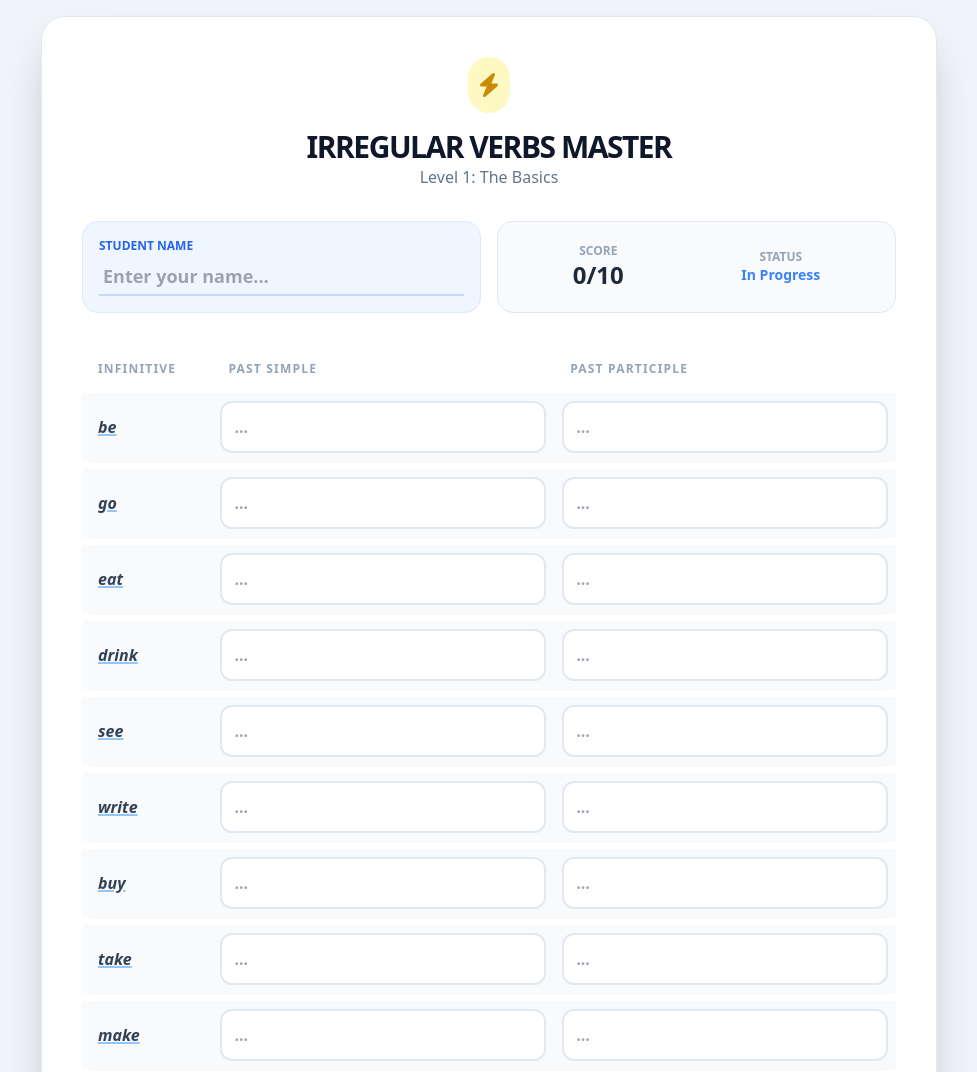
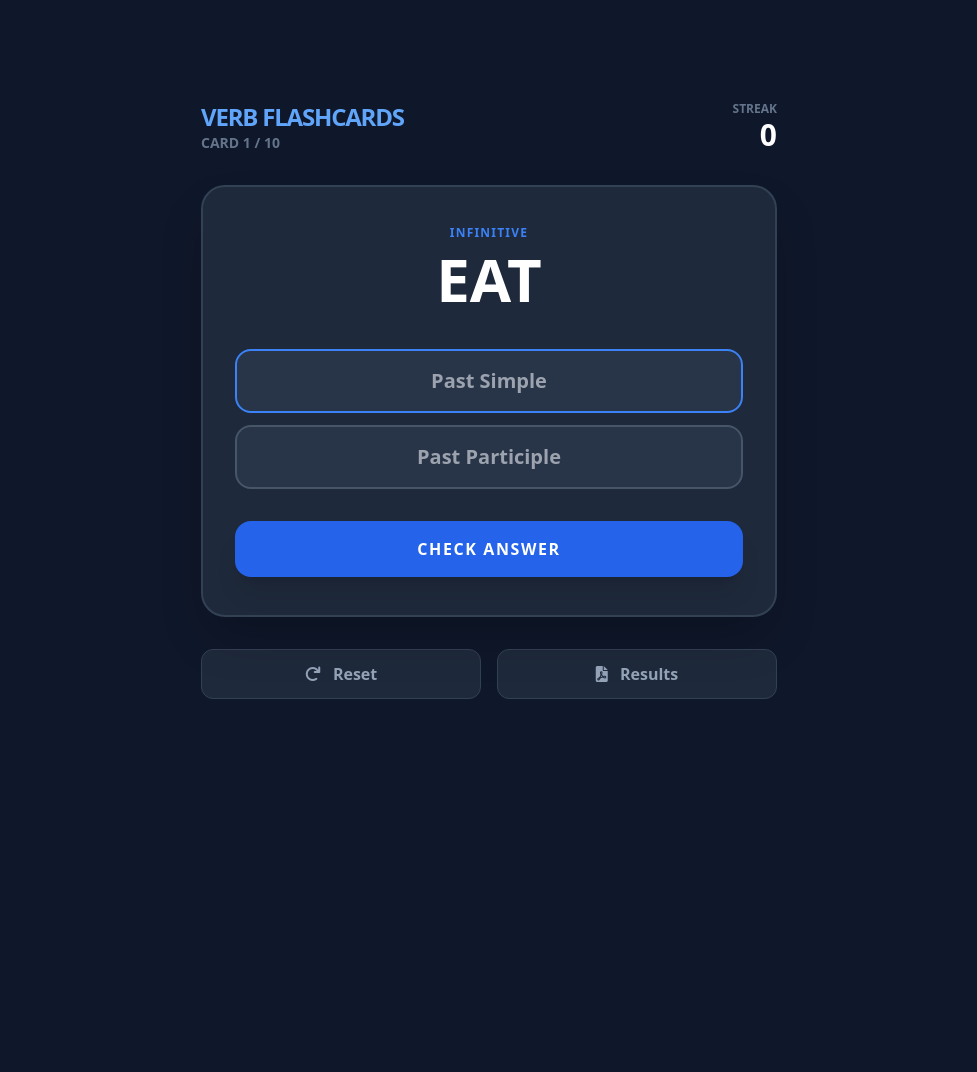
Before and after one commit to Danjo124/-teaching-materials, a plain HTML site: page quiz-irregular-verbs.html in a window 1280 px wide. Shown: the top 1072 px of the page, without its empty margins (151-1128 px from the left). After the commit the page ends 800 px from the top, so only its background shows below. Drawn offline with nearby package versions, Linux system fonts and the light colour scheme.

Commit message:
Update Irregular Verbs Trainer to Flashcard Mode (Random & Logic)

```diff
--- a/quiz-irregular-verbs.html
+++ b/quiz-irregular-verbs.html
@@ -3,185 +3,238 @@
 <head>
     <meta charset="UTF-8">
     <meta name="viewport" content="width=device-width, initial-scale=1.0">
-    <title>Irregular Verbs Master - Level 1</title>
+    <title>Irregular Verbs Flashcard Trainer</title>
     <script src="https://cdn.tailwindcss.com"></script>
     <script src="https://cdnjs.cloudflare.com/ajax/libs/jspdf/2.5.1/jspdf.umd.min.js"></script>
     <link rel="stylesheet" href="https://cdnjs.cloudflare.com/ajax/libs/font-awesome/6.0.0/css/all.min.css">
     <style>
-        .correct { border-color: #10b981; background-color: #ecfdf5; color: #065f46; }
-        .incorrect { border-color: #ef4444; background-color: #fef2f2; color: #991b1b; }
-        .perfect-score { animation: celebrate 0.5s ease-out infinite alternate; }
-        @keyframes celebrate {
-            from { transform: scale(1); }
-            to { transform: scale(1.05); }
+        .card-inner { transition: transform 0.6s; transform-style: preserve-3d; }
+        .flipped { transform: rotateY(180deg); }
+        .correct-bg { background-color: #10b981; }
+        .incorrect-bg { background-color: #ef4444; }
+        @keyframes pulse-green {
+            0% { box-shadow: 0 0 0 0 rgba(16, 185, 129, 0.7); }
+            70% { box-shadow: 0 0 0 15px rgba(16, 185, 129, 0); }
+            100% { box-shadow: 0 0 0 0 rgba(16, 185, 129, 0); }
         }
+        .animate-pulse-green { animation: pulse-green 1s infinite; }
     </style>
 </head>
-<body class="bg-slate-100 min-h-screen p-4 font-sans text-slate-800">
-    <div class="max-w-4xl mx-auto bg-white rounded-3xl shadow-2xl p-6 md:p-10 border border-slate-200">
-        <header class="text-center mb-8">
-            <div class="inline-block p-3 bg-yellow-100 rounded-full mb-4">
-                <i class="fas fa-bolt text-yellow-600 text-2xl"></i>
+<body class="bg-slate-900 min-h-screen p-4 flex items-center justify-center font-sans text-slate-100">
+    <div class="max-w-xl w-full">
+        <!-- Header & Stats -->
+        <div class="flex justify-between items-end mb-8">
+            <div>
+                <h1 class="text-2xl font-black uppercase tracking-tighter text-blue-400">Verb Flashcards</h1>
+                <p id="progress-text" class="text-slate-500 font-bold text-sm">CARD 1 / 10</p>
             </div>
-            <h1 class="text-3xl font-black text-slate-900 uppercase tracking-tighter">Irregular Verbs Master</h1>
-            <p class="text-slate-500 font-medium">Level 1: The Basics</p>
-        </header>
-
-        <div class="grid grid-cols-1 md:grid-cols-2 gap-4 mb-8">
-            <div class="p-4 bg-blue-50 rounded-2xl border border-blue-100">
-                <label class="block text-xs font-bold text-blue-600 uppercase mb-1">Student Name</label>
-                <input type="text" id="student-name" class="w-full bg-transparent p-1 text-lg font-bold outline-none border-b-2 border-blue-200 focus:border-blue-500" placeholder="Enter your name...">
-            </div>
-            <div id="stats" class="p-4 bg-slate-50 rounded-2xl border border-slate-200 flex items-center justify-around">
-                <div class="text-center">
-                    <p class="text-xs font-bold text-slate-400 uppercase">Score</p>
-                    <p id="current-score" class="text-2xl font-black text-slate-800">0/10</p>
-                </div>
-                <div class="text-center">
-                    <p class="text-xs font-bold text-slate-400 uppercase">Status</p>
-                    <p id="status-text" class="text-sm font-bold text-blue-500">In Progress</p>
-                </div>
+            <div class="text-right">
+                <p class="text-xs font-black text-slate-500 uppercase">Streak</p>
+                <p id="streak" class="text-3xl font-black text-white">0</p>
             </div>
         </div>
 
-        <div class="overflow-x-auto">
-            <table class="w-full text-left border-separate border-spacing-y-2">
-                <thead>
-                    <tr class="text-slate-400 text-xs font-black uppercase tracking-widest">
-                        <th class="px-4 py-2">Infinitive</th>
-                        <th class="px-4 py-2">Past Simple</th>
-                        <th class="px-4 py-2">Past Participle</th>
-                    </tr>
-                </thead>
-                <tbody id="verb-table">
-                    <!-- Rows generated by JS -->
-                </tbody>
-            </table>
+        <!-- Flashcard Container -->
+        <div id="card" class="relative w-full aspect-[4/3] perspective-1000 mb-8 cursor-pointer group">
+            <div id="card-inner" class="card-inner relative w-full h-full shadow-2xl rounded-3xl bg-slate-800 border-2 border-slate-700 p-8 flex flex-col items-center justify-center text-center">
+
+                <div id="verb-display" class="mb-4">
+                    <p class="text-xs font-black text-blue-500 uppercase tracking-widest mb-2">Infinitive</p>
+                    <h2 id="current-verb" class="text-5xl md:text-6xl font-black text-white">BE</h2>
+                </div>
+
+                <div class="w-full space-y-3 mt-6">
+                    <input type="text" id="input-ps" class="w-full bg-slate-700/50 border-2 border-slate-600 rounded-2xl p-4 text-center text-xl font-bold outline-none focus:border-blue-500 transition-all" placeholder="Past Simple" autocomplete="off">
+                    <input type="text" id="input-pp" class="w-full bg-slate-700/50 border-2 border-slate-600 rounded-2xl p-4 text-center text-xl font-bold outline-none focus:border-blue-500 transition-all" placeholder="Past Participle" autocomplete="off">
+                </div>
+
+                <button id="check-btn" onclick="checkAnswer()" class="mt-8 w-full py-4 bg-blue-600 text-white font-black rounded-2xl hover:bg-blue-500 shadow-xl transition-all uppercase tracking-widest">
+                    Check Answer
+                </button>
+            </div>
         </div>
 
-        <div class="mt-10 space-y-4">
-            <button onclick="checkAll()" class="w-full py-5 bg-blue-600 text-white font-black rounded-2xl hover:bg-blue-700 transition shadow-lg text-xl uppercase tracking-widest flex items-center justify-center gap-3">
-                <i class="fas fa-graduation-cap"></i> Finish & Grade
+        <!-- Feedback & Controls -->
+        <div id="feedback" class="hidden text-center p-6 rounded-2xl mb-8">
+            <h3 id="feedback-title" class="text-2xl font-black mb-1">CORRECT!</h3>
+            <p id="feedback-detail" class="text-slate-200 font-medium"></p>
+            <button onclick="nextVerb()" class="mt-4 px-8 py-3 bg-white text-slate-900 font-black rounded-xl uppercase tracking-wider">Next Card <i class="fas fa-arrow-right ml-2"></i></button>
+        </div>
+
+        <div class="flex gap-4">
+            <button onclick="location.reload()" class="flex-1 py-3 bg-slate-800 border border-slate-700 rounded-xl text-slate-400 font-bold hover:bg-slate-700 transition">
+                <i class="fas fa-redo mr-2"></i> Reset
             </button>
-
-            <div id="export-area" class="hidden grid grid-cols-2 gap-3">
-                <button onclick="exportResult()" class="py-4 bg-slate-900 text-white font-bold rounded-2xl hover:bg-black transition flex items-center justify-center gap-2">
-                    <i class="fas fa-file-pdf"></i> Get Certificate
-                </button>
-                <button onclick="location.reload()" class="py-4 bg-slate-200 text-slate-700 font-bold rounded-2xl hover:bg-slate-300 transition">
-                    <i class="fas fa-redo"></i> Try Again
-                </button>
-            </div>
+            <button onclick="exportHistory()" class="flex-1 py-3 bg-slate-800 border border-slate-700 rounded-xl text-slate-400 font-bold hover:bg-slate-700 transition">
+                <i class="fas fa-file-pdf mr-2"></i> Results
+            </button>
         </div>
     </div>
 
     <script>
-        const verbs = [
+        const verbPool = [
             {inf: "be", ps: "was/were", pp: "been"},
+            {inf: "become", ps: "became", pp: "become"},
+            {inf: "begin", ps: "began", pp: "begun"},
+            {inf: "break", ps: "broke", pp: "broken"},
+            {inf: "bring", ps: "brought", pp: "brought"},
+            {inf: "build", ps: "built", pp: "built"},
+            {inf: "buy", ps: "bought", pp: "bought"},
+            {inf: "catch", ps: "caught", pp: "caught"},
+            {inf: "choose", ps: "chose", pp: "chosen"},
+            {inf: "come", ps: "came", pp: "come"},
+            {inf: "do", ps: "did", pp: "done"},
+            {inf: "drink", ps: "drank", pp: "drunk"},
+            {inf: "drive", ps: "drove", pp: "driven"},
+            {inf: "eat", ps: "ate", pp: "eaten"},
+            {inf: "fall", ps: "fell", pp: "fallen"},
+            {inf: "feel", ps: "felt", pp: "felt"},
+            {inf: "find", ps: "found", pp: "found"},
+            {inf: "fly", ps: "flew", pp: "flown"},
+            {inf: "forget", ps: "forgot", pp: "forgotten"},
+            {inf: "get", ps: "got", pp: "got"},
+            {inf: "give", ps: "gave", pp: "given"},
             {inf: "go", ps: "went", pp: "gone"},
-            {inf: "eat", ps: "ate", pp: "eaten"},
-            {inf: "drink", ps: "drank", pp: "drunk"},
+            {inf: "grow", ps: "grew", pp: "grown"},
+            {inf: "have", ps: "had", pp: "had"},
+            {inf: "hear", ps: "heard", pp: "heard"},
+            {inf: "keep", ps: "kept", pp: "kept"},
+            {inf: "know", ps: "knew", pp: "known"},
+            {inf: "leave", ps: "left", pp: "left"},
+            {inf: "lose", ps: "lost", pp: "lost"},
+            {inf: "make", ps: "made", pp: "made"},
+            {inf: "meet", ps: "met", pp: "met"},
+            {inf: "pay", ps: "paid", pp: "paid"},
+            {inf: "read", ps: "read", pp: "read"},
+            {inf: "ride", ps: "rode", pp: "ridden"},
+            {inf: "run", ps: "ran", pp: "run"},
+            {inf: "say", ps: "said", pp: "said"},
             {inf: "see", ps: "saw", pp: "seen"},
-            {inf: "write", ps: "wrote", pp: "written"},
-            {inf: "buy", ps: "bought", pp: "bought"},
+            {inf: "sell", ps: "sold", pp: "sold"},
+            {inf: "send", ps: "sent", pp: "sent"},
+            {inf: "sing", ps: "sang", pp: "sung"},
+            {inf: "sit", ps: "sat", pp: "sat"},
+            {inf: "sleep", ps: "slept", pp: "slept"},
+            {inf: "speak", ps: "spoke", pp: "spoken"},
+            {inf: "spend", ps: "spent", pp: "spent"},
+            {inf: "swim", ps: "swam", pp: "swum"},
             {inf: "take", ps: "took", pp: "taken"},
-            {inf: "make", ps: "made", pp: "made"},
-            {inf: "read", ps: "read", pp: "read"}
+            {inf: "teach", ps: "taught", pp: "taught"},
+            {inf: "tell", ps: "told", pp: "told"},
+            {inf: "think", ps: "thought", pp: "thought"},
+            {inf: "understand", ps: "understood", pp: "understood"},
+            {inf: "wear", ps: "wore", pp: "worn"},
+            {inf: "win", ps: "won", pp: "won"},
+            {inf: "write", ps: "wrote", pp: "written"}
         ];
 
-        const table = document.getElementById('verb-table');
-        verbs.forEach((v, i) => {
-            table.innerHTML += `
-                <tr class="bg-slate-50 rounded-xl overflow-hidden shadow-sm">
-                    <td class="px-4 py-4 font-black text-slate-700 italic underline decoration-blue-300 decoration-2">${v.inf}</td>
-                    <td class="px-2 py-2">
-                        <input type="text" id="ps${i}" class="verb-input w-full p-3 bg-white border-2 border-slate-200 rounded-xl outline-none focus:border-blue-500 font-bold transition-all" placeholder="...">
-                    </td>
-                    <td class="px-2 py-2">
-                        <input type="text" id="pp${i}" class="verb-input w-full p-3 bg-white border-2 border-slate-200 rounded-xl outline-none focus:border-blue-500 font-bold transition-all" placeholder="...">
-                    </td>
-                </tr>
-            `;
+        let sessionVerbs = [];
+        let currentIndex = 0;
+        let streakCount = 0;
+        let history = [];
+
+        function initSession() {
+            sessionVerbs = [...verbPool].sort(() => 0.5 - Math.random()).slice(0, 10);
+            showVerb();
+        }
+
+        function showVerb() {
+            const v = sessionVerbs[currentIndex];
+            document.getElementById('current-verb').innerText = v.inf.toUpperCase();
+            document.getElementById('progress-text').innerText = `CARD ${currentIndex + 1} / ${sessionVerbs.length}`;
+            document.getElementById('input-ps').value = '';
+            document.getElementById('input-pp').value = '';
+            document.getElementById('input-ps').focus();
+            document.getElementById('feedback').classList.add('hidden');
+            document.getElementById('card-inner').className = 'card-inner relative w-full h-full shadow-2xl rounded-3xl bg-slate-800 border-2 border-slate-700 p-8 flex flex-col items-center justify-center text-center';
+        }
+
+        function checkAnswer() {
+            const v = sessionVerbs[currentIndex];
+            const psVal = document.getElementById('input-ps').value.trim().toLowerCase();
+            const ppVal = document.getElementById('input-pp').value.trim().toLowerCase();
+
+            const psCorrect = v.ps.includes('/')
+                ? v.ps.split('/').some(opt => psVal === opt.trim()) || psVal === v.ps.replace('/', ' ') || psVal === v.ps
+                : psVal === v.ps.toLowerCase();
+
+            const ppCorrect = ppVal === v.pp.toLowerCase();
+
+            const isCorrect = psCorrect && ppCorrect;
+
+            const feedback = document.getElementById('feedback');
+            const cardInner = document.getElementById('card-inner');
+
+            history.push({inf: v.inf, ps: psVal, pp: ppVal, correct: isCorrect, expected: `${v.ps}, ${v.pp}`});
+
+            if(isCorrect) {
+                streakCount++;
+                cardInner.classList.add('correct-bg', 'animate-pulse-green');
+                document.getElementById('feedback-title').innerText = "EXCELLENT!";
+                document.getElementById('feedback-detail').innerText = `Correct: ${v.ps} | ${v.pp}`;
+                feedback.className = "text-center p-6 rounded-2xl mb-8 bg-green-600/20 text-green-400 border border-green-600/30";
+            } else {
+                streakCount = 0;
+                cardInner.classList.add('incorrect-bg');
+                document.getElementById('feedback-title').innerText = "NOT QUITE...";
+                document.getElementById('feedback-detail').innerText = `Correction: ${v.ps} | ${v.pp}`;
+                feedback.className = "text-center p-6 rounded-2xl mb-8 bg-red-600/20 text-red-400 border border-red-600/30";
+            }
+
+            document.getElementById('streak').innerText = streakCount;
+            feedback.classList.remove('hidden');
+            window.scrollTo({top: document.body.scrollHeight, behavior: 'smooth'});
+        }
+
+        function nextVerb() {
+            currentIndex++;
+            if(currentIndex >= sessionVerbs.length) {
+                alert("Session Finished! Check your results.");
+                exportHistory();
+                location.reload();
+            } else {
+                showVerb();
+            }
+        }
+
+        async function exportHistory() {
+            if(history.length === 0) return alert("No history to export yet.");
+            const { jsPDF } = window.jspdf;
+            const doc = new jsPDF();
+            doc.setFontSize(20);
+            doc.text("Verb Flashcard Results", 20, 20);
+            doc.setFontSize(12);
+            doc.text(`Date: ${new Date().toLocaleString()}`, 20, 30);
+
+            let y = 45;
+            history.forEach((h, i) => {
+                doc.setTextColor(0, 0, 0);
+                doc.text(`${i+1}. ${h.inf.toUpperCase()}:`, 20, y);
+                doc.setTextColor(h.correct ? 0 : 200, h.correct ? 150 : 0, 0);
+                doc.text(`   Your Answer: ${h.ps}, ${h.pp} ${h.correct ? '✓' : '✗'}`, 20, y + 6);
+                if(!h.correct) {
+                    doc.setTextColor(100, 100, 100);
+                    doc.text(`   Correct: ${h.expected}`, 20, y + 12);
+                    y += 18;
+                } else {
+                    y += 12;
+                }
+                if(y > 270) { doc.addPage(); y = 20; }
+            });
+            doc.save("Verb_Trainer_Results.pdf");
+        }
+
+        document.addEventListener('keypress', (e) => {
+            if(e.key === 'Enter') {
+                if(!document.getElementById('feedback').classList.contains('hidden')) {
+                    nextVerb();
+                } else {
+                    checkAnswer();
+                }
+            }
         });
 
-        function checkAll() {
-            let correctCount = 0;
-            verbs.forEach((v, i) => {
-                const psInput = document.getElementById(`ps${i}`);
-                const ppInput = document.getElementById(`pp${i}`);
-
-                // Allow was/were or were/was
-                const psCorrect = v.ps.includes('/')
-                    ? v.ps.split('/').some(opt => psInput.value.trim().toLowerCase() === opt) || psInput.value.trim().toLowerCase() === v.ps.replace('/', ' ') || psInput.value.trim().toLowerCase() === v.ps
-                    : psInput.value.trim().toLowerCase() === v.ps.toLowerCase();
-
-                const ppCorrect = ppInput.value.trim().toLowerCase() === v.pp.toLowerCase();
-
-                if(psCorrect) { psInput.className = 'verb-input w-full p-3 border-2 rounded-xl outline-none font-bold correct'; }
-                else { psInput.className = 'verb-input w-full p-3 border-2 rounded-xl outline-none font-bold incorrect'; }
-
-                if(ppCorrect) { ppInput.className = 'verb-input w-full p-3 border-2 rounded-xl outline-none font-bold correct'; }
-                else { ppInput.className = 'verb-input w-full p-3 border-2 rounded-xl outline-none font-bold incorrect'; }
-
-                if(psCorrect && ppCorrect) correctCount++;
-            });
-
-            document.getElementById('current-score').innerText = `${correctCount}/${verbs.length}`;
-            const status = document.getElementById('status-text');
-            const exportArea = document.getElementById('export-area');
-
-            if(correctCount === verbs.length) {
-                status.innerText = "Master Level!";
-                status.className = "text-sm font-black text-green-500 perfect-score";
-            } else {
-                status.innerText = "Keep Practicing!";
-                status.className = "text-sm font-bold text-orange-500";
-            }
-
-            exportArea.classList.remove('hidden');
-        }
-
-        async function exportResult() {
-            const { jsPDF } = window.jspdf;
-            const doc = new jsPDF();
-            const name = document.getElementById('student-name').value || 'Student';
-            const score = document.getElementById('current-score').innerText;
-
-            doc.setFillColor(30, 41, 59);
-            doc.rect(0, 0, 210, 40, 'F');
-
-            doc.setTextColor(255, 255, 255);
-            doc.setFontSize(24);
-            doc.text("VERB MASTER CERTIFICATE", 105, 25, {align: 'center'});
-
-            doc.setTextColor(0, 0, 0);
-            doc.setFontSize(16);
-            doc.text(`Awarded to: ${name}`, 20, 60);
-            doc.text(`Score: ${score}`, 20, 70);
-            doc.text(`Date: ${new Date().toLocaleDateString()}`, 20, 80);
-
-            doc.setLineWidth(0.5);
-            doc.line(20, 85, 190, 85);
-
-            let y = 100;
-            doc.setFontSize(10);
-            doc.text("Verb", 20, y);
-            doc.text("Past Simple", 70, y);
-            doc.text("Past Participle", 120, y);
-            doc.line(20, y+2, 190, y+2);
-            y += 10;
-
-            verbs.forEach((v, i) => {
-                const ps = document.getElementById(`ps${i}`).value;
-                const pp = document.getElementById(`pp${i}`).value;
-                doc.text(v.inf, 20, y);
-                doc.text(ps || "-", 70, y);
-                doc.text(pp || "-", 120, y);
-                y += 8;
-            });
-
-            doc.save(`VerbMaster_${name.replace(/ /g, '_')}.pdf`);
-        }
+        initSession();
     </script>
 </body>
 </html>
```
